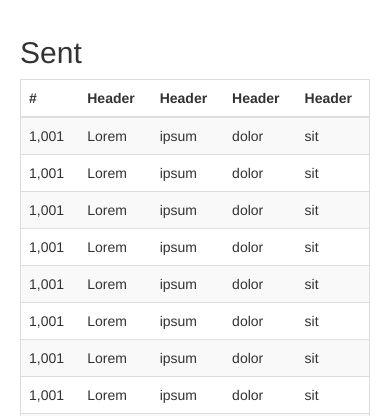
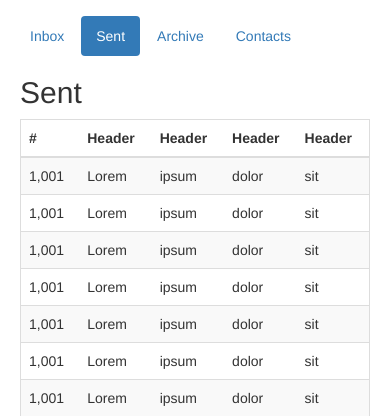
Before and after one commit to mtttmpl/web-sms, a CodeIgniter app: page /web-sms/folders/sent in a window 390 px wide. Shown: the part 54-470 px from the top of the page. Run offline with CodeIgniter, Linux system fonts and the light colour scheme; some libraries are stand-ins or nearby versions.

Commit message:
Add nav element for mobile

```diff
--- a/application/views/sent.php
+++ b/application/views/sent.php
@@ -31,4 +31,5 @@
             ?>
         </tbody>
       </table>
+  </div>
 </div>
--- a/application/views/templates/sidenav.php
+++ b/application/views/templates/sidenav.php
@@ -8,3 +8,11 @@
         <li <?php if($selected == 'contacts') { echo ' class="active"'; } ?>><a href="#">Contacts</a></li>
     </ul>
 </div>
+<div class="visible-xs-block col-xs-12 mobile-nav-container">
+    <ul class="nav nav-pills">
+        <li <?php if($selected == 'inbox') { echo ' class="active"'; } ?>><a href="<?php echo base_url(); ?>folders/inbox">Inbox</a></li>
+        <li <?php if($selected == 'sent') { echo ' class="active"'; } ?>><a href="<?php echo base_url(); ?>folders/sent">Sent</a></li>
+        <li <?php if($selected == 'archive') { echo ' class="active"'; } ?>><a href="#">Archive</a></li>
+        <li <?php if($selected == 'contacts') { echo ' class="active"'; } ?>><a href="#">Contacts</a></li>
+    </ul>
+</div>
--- a/assets/css/app.css
+++ b/assets/css/app.css
@@ -32,6 +32,12 @@ body {
 /* Hide for mobile, show later */
 .sidebar {
   display: none;
+}
+
+.mobile-nav-container {
+    margin-top: 20px;
+    margin-bottom: 20px;
+    z-index: 999;
 }
 @media (min-width: 768px) {
   .sidebar {
```
